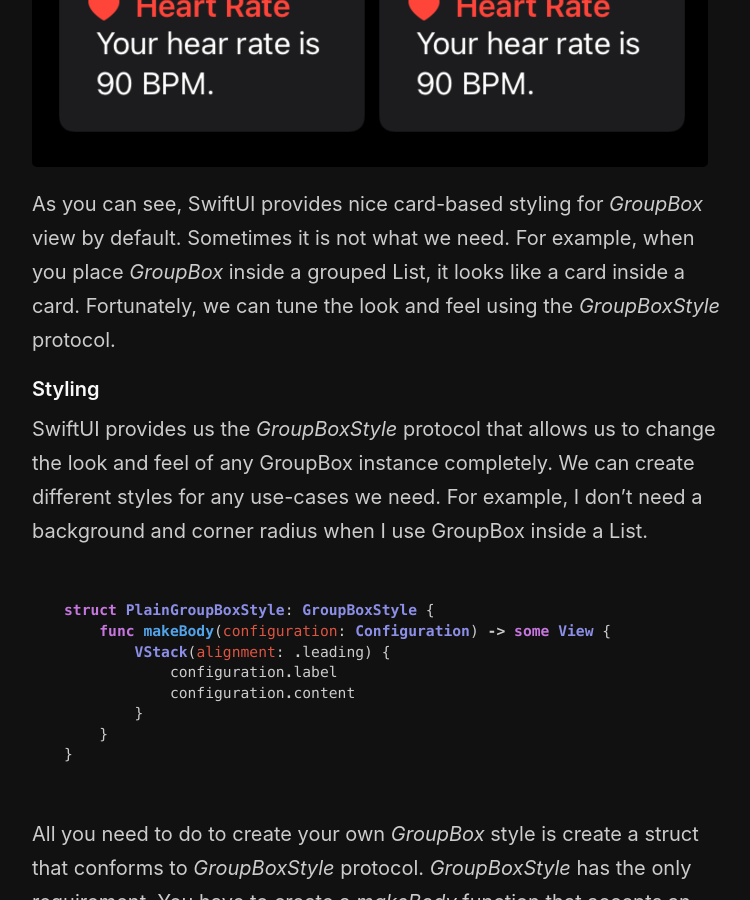
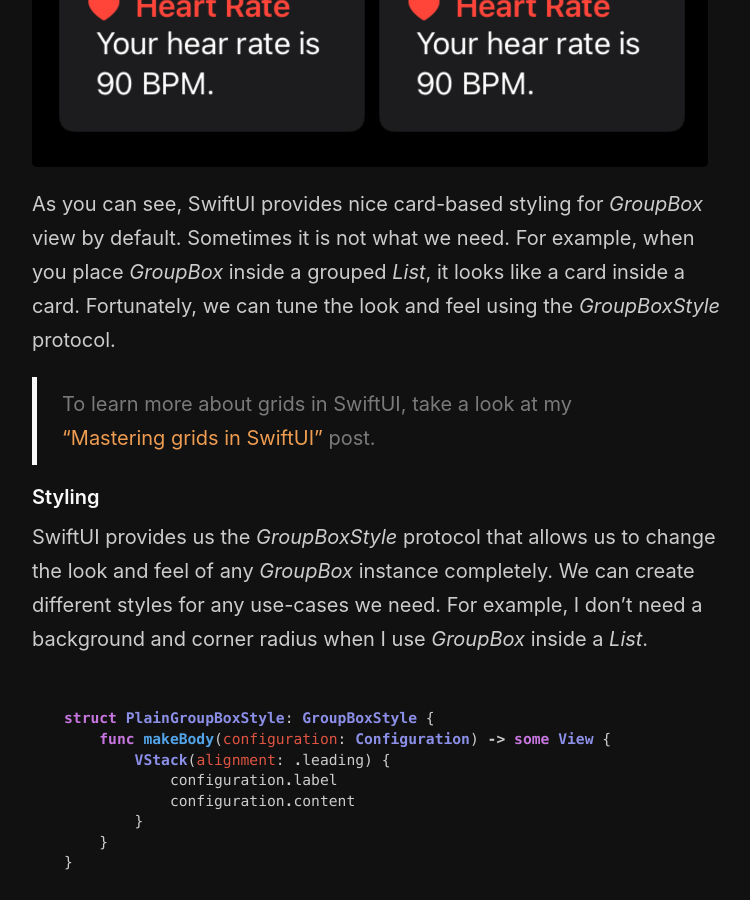
Before and after one commit to mecid/mecid.github.io, a Jekyll site: the page built from _posts/2020-10-15-mastering-groupbox-in-swiftui.md, in a window 1280 px wide and 900 px high, scrolled down 2799 px. Shown: the whole window, without its empty margins (258-1008 px from the left). Built offline with Jekyll 4.4.1, drawn with Linux system fonts in a browser that asks for light colours.

Commit message:
groupbox post formatting improved and grids reference added.

````diff
--- a/_posts/2020-10-15-mastering-groupbox-in-swiftui.md
+++ b/_posts/2020-10-15-mastering-groupbox-in-swiftui.md
@@ -54,10 +54,12 @@ struct ContentView: View {
 
 ![group-box](/public/groupbox2.png)
 
-As you can see, SwiftUI provides nice card-based styling for *GroupBox* view by default. Sometimes it is not what we need. For example, when you place *GroupBox* inside a grouped List, it looks like a card inside a card. Fortunately, we can tune the look and feel using the *GroupBoxStyle* protocol.
+As you can see, SwiftUI provides nice card-based styling for *GroupBox* view by default. Sometimes it is not what we need. For example, when you place *GroupBox* inside a grouped *List*, it looks like a card inside a card. Fortunately, we can tune the look and feel using the *GroupBoxStyle* protocol.
+
+> To learn more about grids in SwiftUI, take a look at my ["Mastering grids in SwiftUI"](/2020/07/08/mastering-grids-in-swiftui/) post.
 
 #### Styling
-SwiftUI provides us the *GroupBoxStyle* protocol that allows us to change the look and feel of any GroupBox instance completely. We can create different styles for any use-cases we need. For example, I don't need a background and corner radius when I use GroupBox inside a List.
+SwiftUI provides us the *GroupBoxStyle* protocol that allows us to change the look and feel of any *GroupBox* instance completely. We can create different styles for any use-cases we need. For example, I don't need a background and corner radius when I use *GroupBox* inside a *List*.
 
 ```swift
 struct PlainGroupBoxStyle: GroupBoxStyle {
@@ -70,7 +72,9 @@ struct PlainGroupBoxStyle: GroupBoxStyle {
 }
 ```
 
-All you need to do to create your own *GroupBox* style is create a struct that conforms to *GroupBoxStyle* protocol. *GroupBoxStyle* has the only requirement. You have to create a *makeBody* function that accepts an instance of *GroupBoxStyleConfiguration* type and returns a new view. *GroupBoxStyleConfiguration* provides us both the label and content of our *GroupBox*. You can use them inside the *makeBody* function as you need. Our *PlainGroupBoxStyle* example put the label and content view inside a *VStack* with leading alignment and returns the stack.
+All you need to do to create your own *GroupBox* style is create a struct that conforms to *GroupBoxStyle* protocol. *GroupBoxStyle* has the only requirement. You have to create a *makeBody* function that accepts an instance of *GroupBoxStyleConfiguration* type and returns a new view.
+
+*GroupBoxStyleConfiguration* provides us both the label and content of our *GroupBox*. You can use them inside the *makeBody* function as you need. Our *PlainGroupBoxStyle* example put the label and content view inside a *VStack* with leading alignment and returns the stack.
 
 ![group-box](/public/groupbox3.png)
 
````
